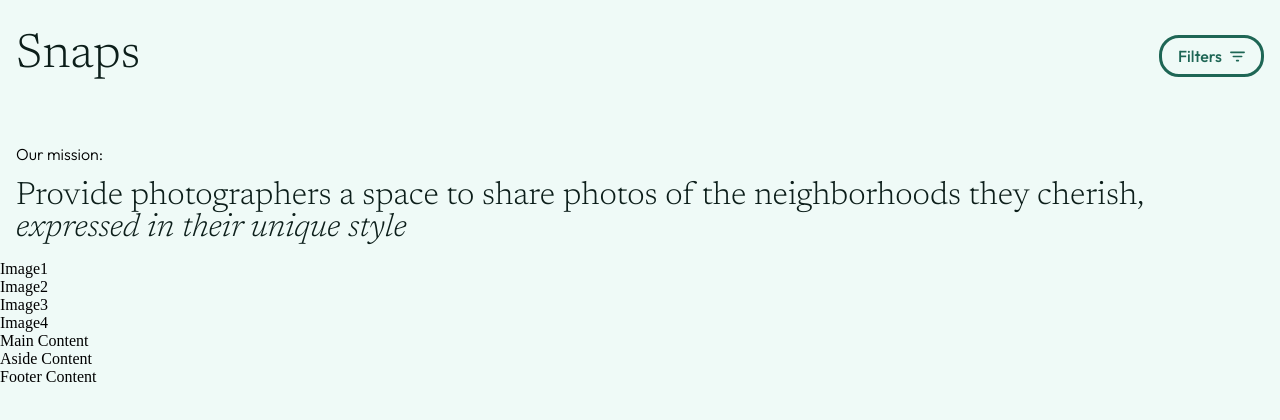
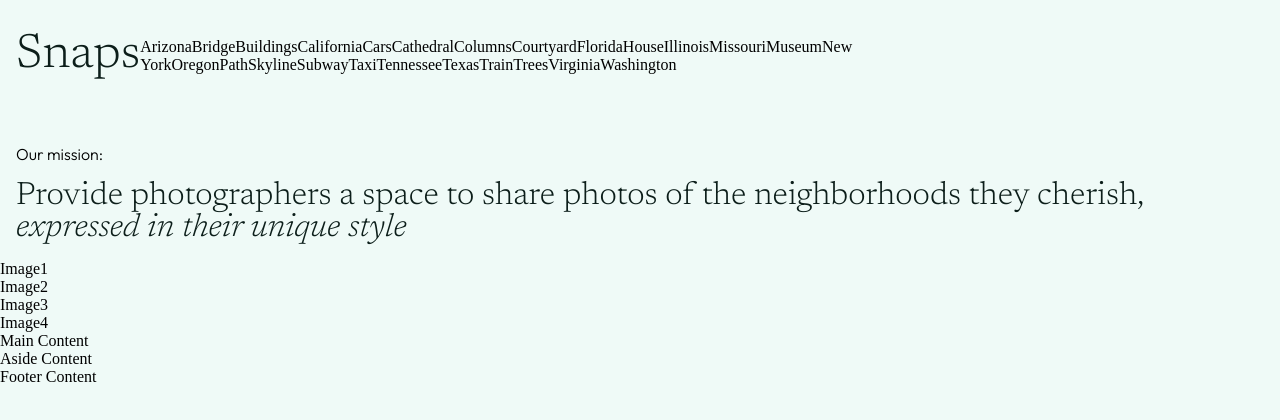
Before and after one commit to 1o5am/chandni-melwani-snaps, a React (Vite) app: page / in a window 1280 px wide. Shown: the top 420 px of the page. Built offline with nearby package versions, Linux system fonts and the light colour scheme.

Commit message:
added tags to filter list

```diff
--- a/src/componenets/Filter/Filter.jsx
+++ b/src/componenets/Filter/Filter.jsx
@@ -1,11 +1,28 @@
 import './Filter.scss'
-import filterIcon from '../../assets/images/Filter.svg'
+import tags from '../../data/tags.json'
 
 export default function Filter() {
+
+    const handleFilterClick = (tag) => {
+        console.log(`${tag} clicked!!`);
+    }
+
     return (
-        <div className="filter">
-            <span className="filter__button">Filters</span>
-            <img src={filterIcon} alt="filter menu"/>
+        <div className="filter-list">
+            {tags.map((tag, index) => {
+                return (
+                    <span
+                        key={index}
+                        className="filter-list__tags"
+                        onClick={() => handleFilterClick(tag)}
+                    >
+                        {tag}
+                    </span>
+                );
+            }
+        )}
+
+
         </div>
     );
 }
```
